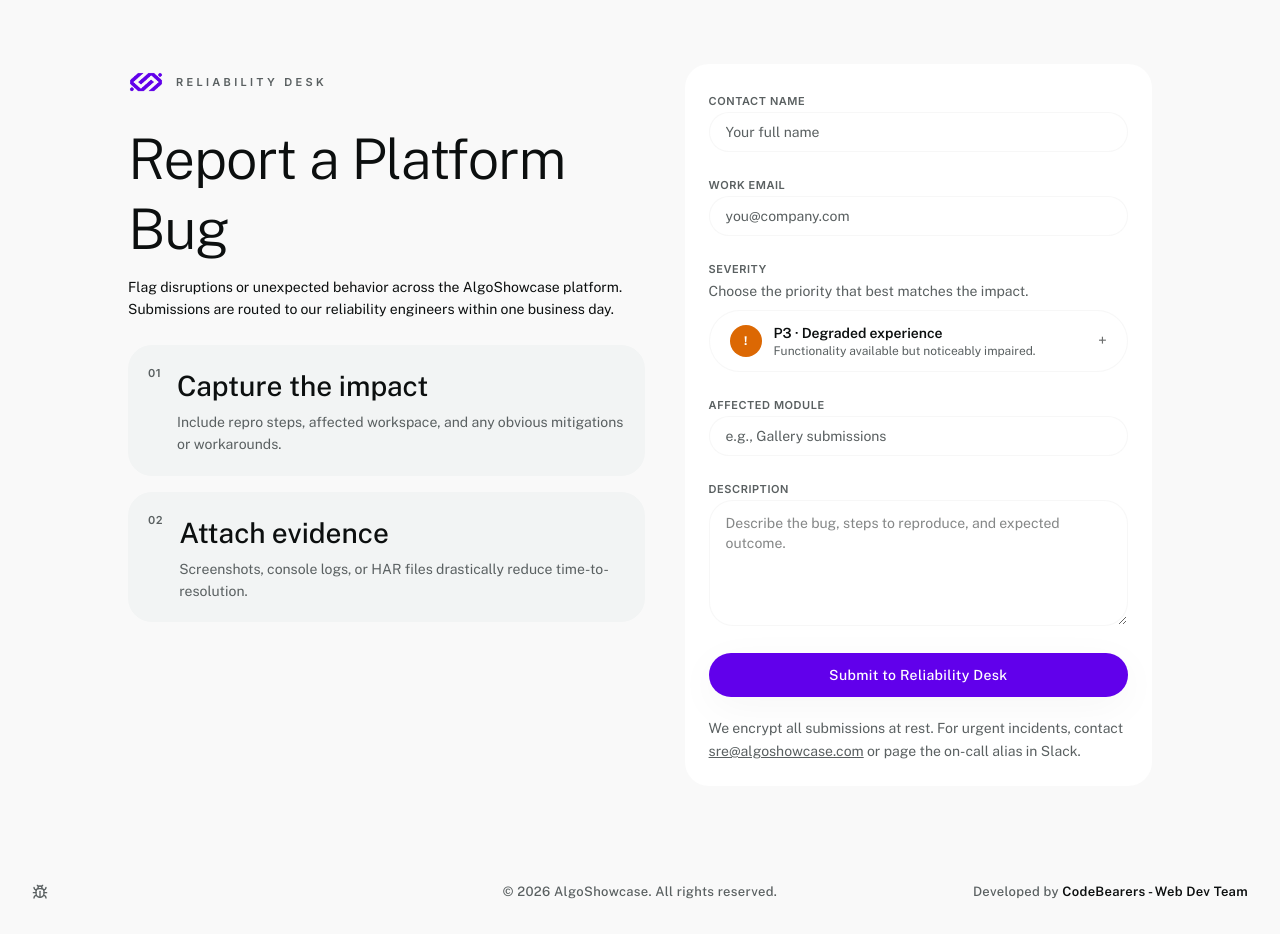
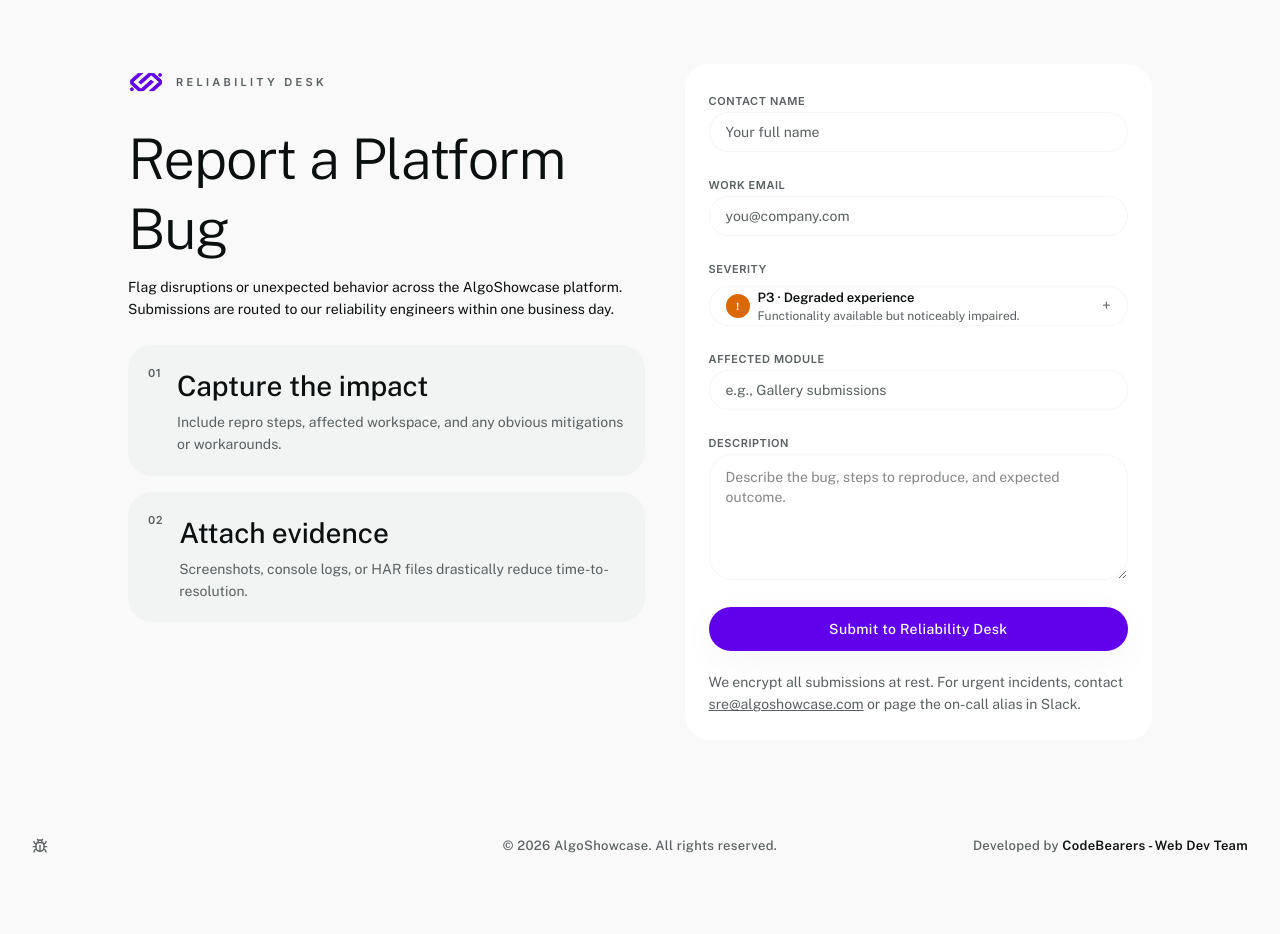
Before and after one commit to Kiko915/algoshowcase, a Next.js app: page /report-bug in a window 1280 px wide. After the commit the page ends 887 px from the top, so only its background shows below. Built offline with nearby package versions, Linux system fonts and the light colour scheme.

Commit message:
Compact severity select styling

```diff
--- a/components/severity-select.tsx
+++ b/components/severity-select.tsx
@@ -54,7 +54,7 @@ export function SeveritySelect({
   value,
   onChange,
   label = "Severity",
-  description = "Choose the priority that best matches the impact.",
+  description,
   className,
 }: SeveritySelectProps) {
   const triggerRef = useRef<HTMLButtonElement | null>(null);
@@ -138,10 +138,12 @@ export function SeveritySelect({
   };
 
   return (
-    <div className={cn("space-y-2", className)}>
+    <div className={cn("space-y-1.5", className)}>
       <div className="space-y-1">
         <span className="text-label-sm text-muted-foreground">{label}</span>
-        <p className="text-body-md text-muted-foreground">{description}</p>
+        {description ? (
+          <p className="text-sm text-muted-foreground">{description}</p>
+        ) : null}
       </div>
 
       <input type="hidden" name={name} value={internalValue} />
@@ -149,14 +151,14 @@ export function SeveritySelect({
       <button
         ref={triggerRef}
         type="button"
-        className="w-full rounded-full border border-border bg-white px-5 py-3 text-left transition hover:bg-muted focus:outline-none focus:ring-2 focus:ring-primary/40"
+        className="w-full h-10 rounded-full border border-border bg-white px-4 text-left transition hover:bg-muted focus:outline-none focus:ring-2 focus:ring-primary/40"
         onClick={() => setOpen((prev) => !prev)}
       >
-        <div className="flex items-center justify-between gap-4">
-          <div className="flex items-center gap-3">
+        <div className="flex items-center justify-between gap-3">
+          <div className="flex items-center gap-2">
             <SeverityBadge color={selected.hue} />
             <div>
-              <p className="text-sm font-semibold text-foreground">
+              <p className="text-[13px] font-semibold text-foreground">
                 {selected.value} · {selected.title}
               </p>
               <p className="text-xs text-muted-foreground">{selected.body}</p>
@@ -173,7 +175,7 @@ export function SeveritySelect({
         createPortal(
           <div
             ref={menuRef}
-            className="z-50 rounded-3xl border border-border bg-white p-2"
+            className="z-50 rounded-2xl border border-border bg-white p-1.5"
             style={{
               position: "absolute",
               top: coords.top,
@@ -187,7 +189,7 @@ export function SeveritySelect({
                   <button
                     type="button"
                     className={cn(
-                      "w-full rounded-2xl px-4 py-3 text-left transition",
+                      "w-full rounded-xl px-3 py-2 text-left text-sm transition",
                       option.value === internalValue
                         ? "bg-muted"
                         : "hover:bg-muted/70",
@@ -219,7 +221,7 @@ export function SeveritySelect({
 function SeverityBadge({ color }: { color: string }) {
   return (
     <span
-      className="inline-flex h-8 w-8 items-center justify-center rounded-full text-xs font-bold text-white"
+      className="inline-flex h-6 w-6 items-center justify-center rounded-full text-[10px] font-bold text-white"
       style={{
         background: color,
       }}
```
